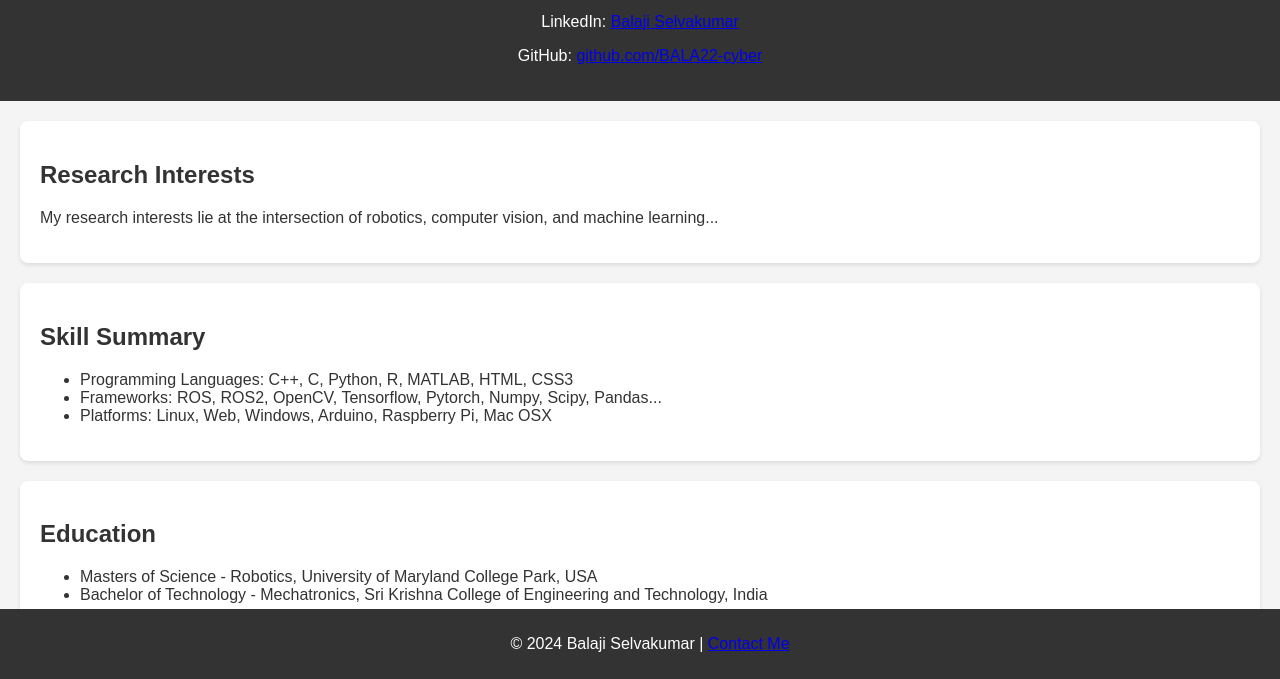
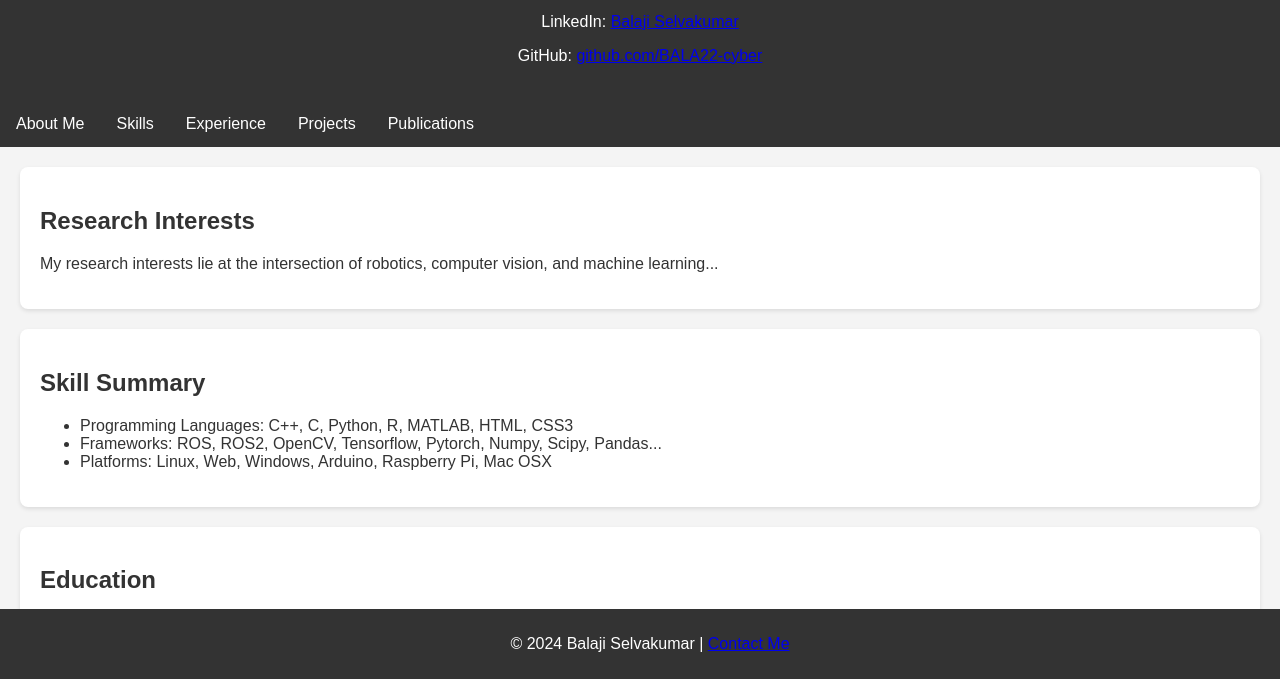
Before and after one commit to BALA22-cyber/bala22-cyber.github.io, a plain HTML site: page index.html in a window 1280 px wide. Shown: the part 121-800 px from the top of the page. Drawn offline with Linux system fonts and the light colour scheme.

Commit message:
updated io page

```diff
--- a/index.html
+++ b/index.html
@@ -3,7 +3,7 @@
 <head>
     <meta charset="UTF-8">
     <meta name="viewport" content="width=device-width, initial-scale=1.0">
-    <meta name="description" content="Balaji Selvakumar's Professional Portfolio">
+    <meta name="description" content="Balaji Selvakumar's Portfolio">
     <title>Balaji Selvakumar | Robotics Engineer</title>
     <link rel="stylesheet" href="style.css">
 </head>
@@ -14,6 +14,17 @@
         <p>LinkedIn: <a href="https://www.linkedin.com/in/balaji-selvakumar-b788b7186/">Balaji Selvakumar</a></p>
         <p>GitHub: <a href="https://github.com/BALA22-cyber">github.com/BALA22-cyber</a></p>
     </header>
+
+    <!-- Add the navigation here -->
+    <nav>
+        <ul>
+            <li><a href="#about">About Me</a></li>
+            <li><a href="#skills">Skills</a></li>
+            <li><a href="#experience">Experience</a></li>
+            <li><a href="#projects">Projects</a></li>
+            <li><a href="#publications">Publications</a></li>
+        </ul>
+    </nav>
 
     <section id="about">
         <h2>Research Interests</h2>
--- a/style.css
+++ b/style.css
@@ -30,3 +30,28 @@ footer {
     width: 100%;
     bottom: 0;
 }
+
+/* Navigation bar styling */
+nav ul {
+    list-style-type: none;
+    margin: 0;
+    padding: 0;
+    background-color: #333;
+    overflow: hidden;
+}
+
+nav ul li {
+    float: left;
+}
+
+nav ul li a {
+    display: block;
+    color: white;
+    text-align: center;
+    padding: 14px 16px;
+    text-decoration: none;
+}
+
+nav ul li a:hover {
+    background-color: #111;
+}
```
